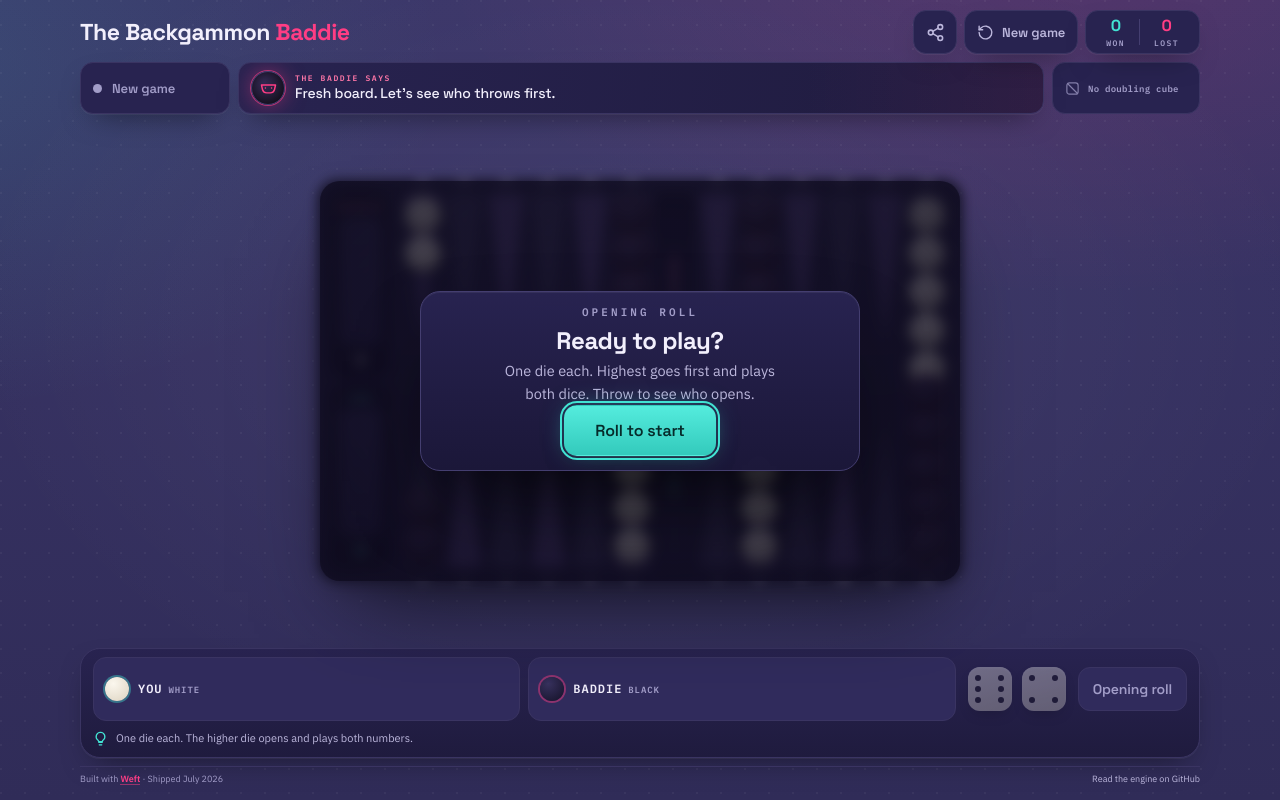
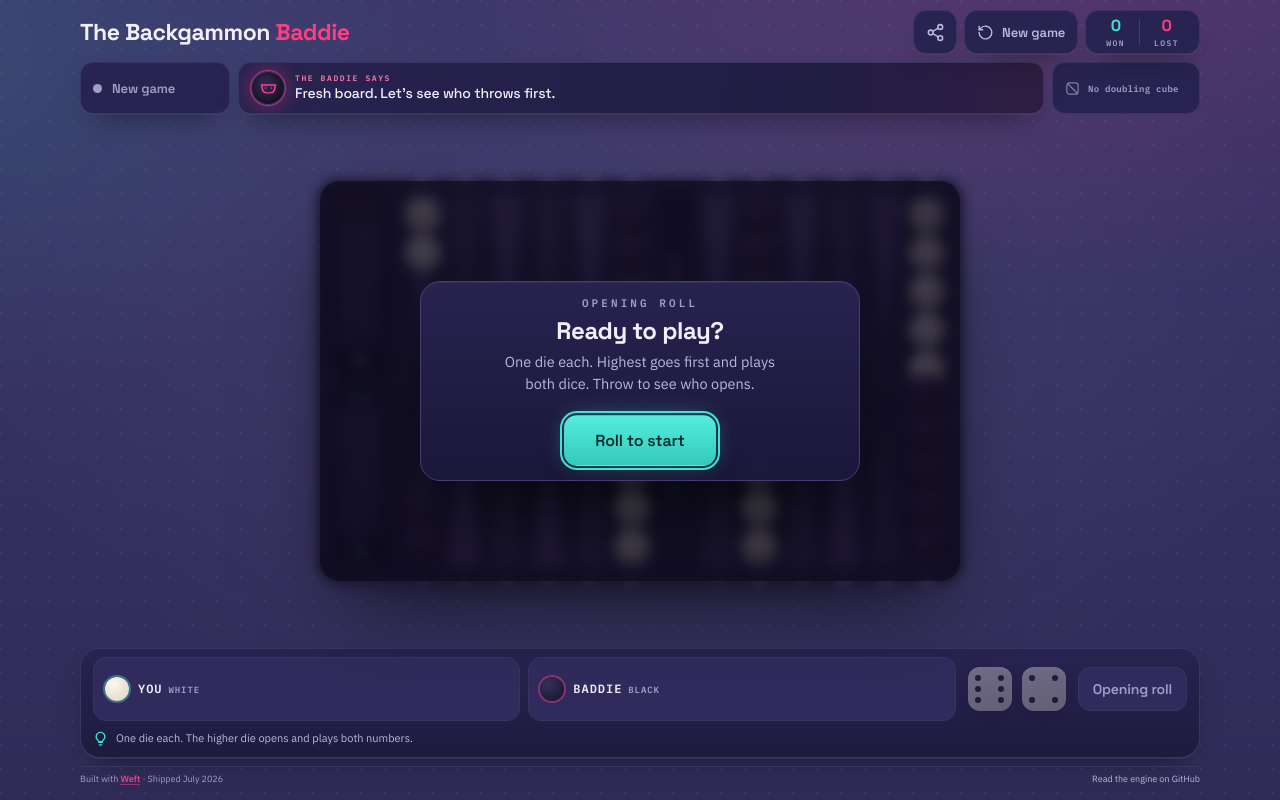
Before and after one commit to devensimonson/backgammon-baddie, a Next.js app: page / in a window 1280 px wide. Built offline with nearby package versions, Linux system fonts and the light colour scheme.

Commit message:
Refine opening modal spacing

```diff
--- a/app/globals.css
+++ b/app/globals.css
@@ -35,6 +35,7 @@
   --glow-cyan: 0 0 0 1.5px rgba(66, 227, 211, 0.75), 0 0 20px -1px rgba(66, 227, 211, 0.5);
   --glow-cyan-soft: 0 0 0 1.5px rgba(66, 227, 211, 0.5), 0 0 12px -4px rgba(66, 227, 211, 0.4);
   --ease: cubic-bezier(0.2, 0.7, 0.2, 1);
+  --start-copy-to-actions: clamp(16px, 2.4vh, 24px);
   --font-display-stack: var(--font-display), "Space Grotesk", ui-sans-serif, sans-serif;
   --font-body-stack: var(--font-body), "IBM Plex Sans", ui-sans-serif, sans-serif;
   --font-mono-stack: var(--font-mono), "IBM Plex Mono", ui-monospace, monospace;
@@ -1762,6 +1763,9 @@ footer a:focus-visible,
   gap: 10px;
   align-items: center;
 }
+.start-sub + .start-cta:not(:empty) {
+  margin-top: var(--start-copy-to-actions);
+}
 .start-btn {
   font-family: var(--font-display-stack);
   font-weight: 600;
@@ -2030,6 +2034,7 @@ footer a:focus-visible,
     --compact-topbar: 44px;
     --compact-status: 54px;
     --compact-rail: clamp(220px, 25vw, 300px);
+    --start-copy-to-actions: 14px;
     height: 100vh;
     height: 100dvh;
     min-height: 0;
```
